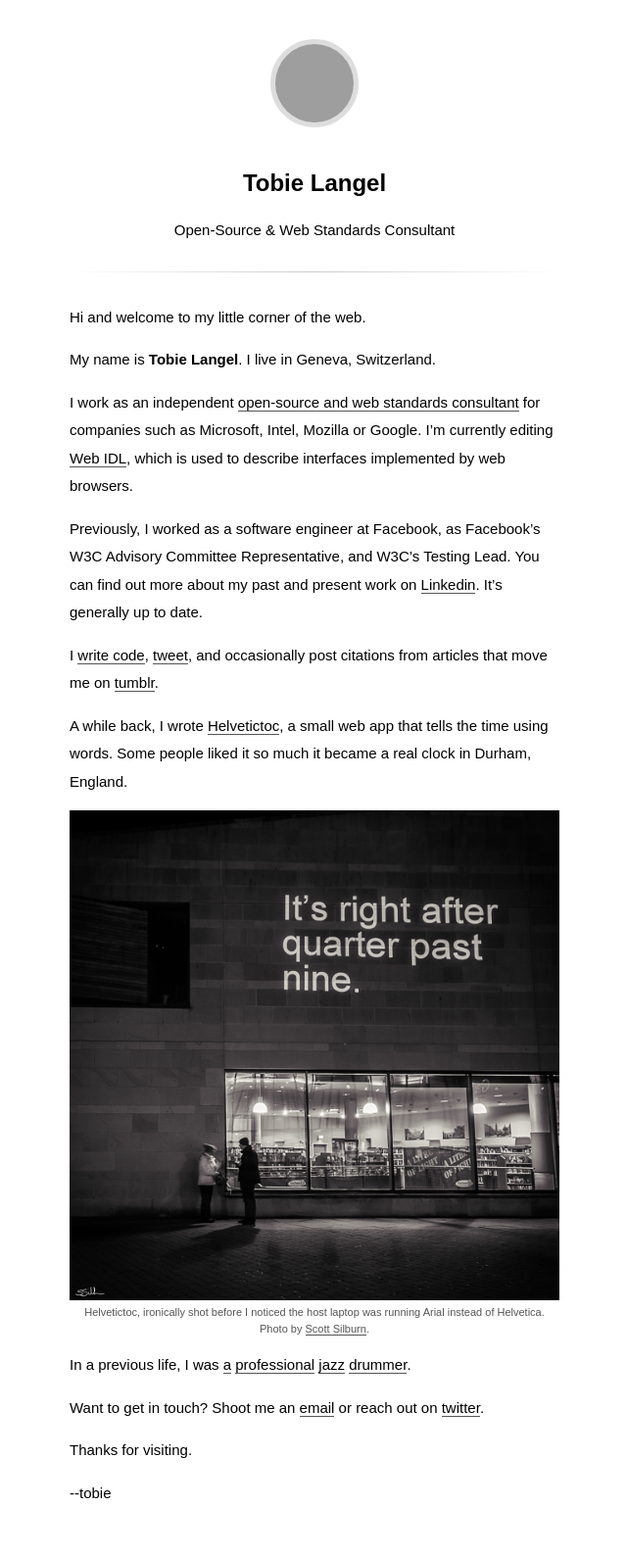
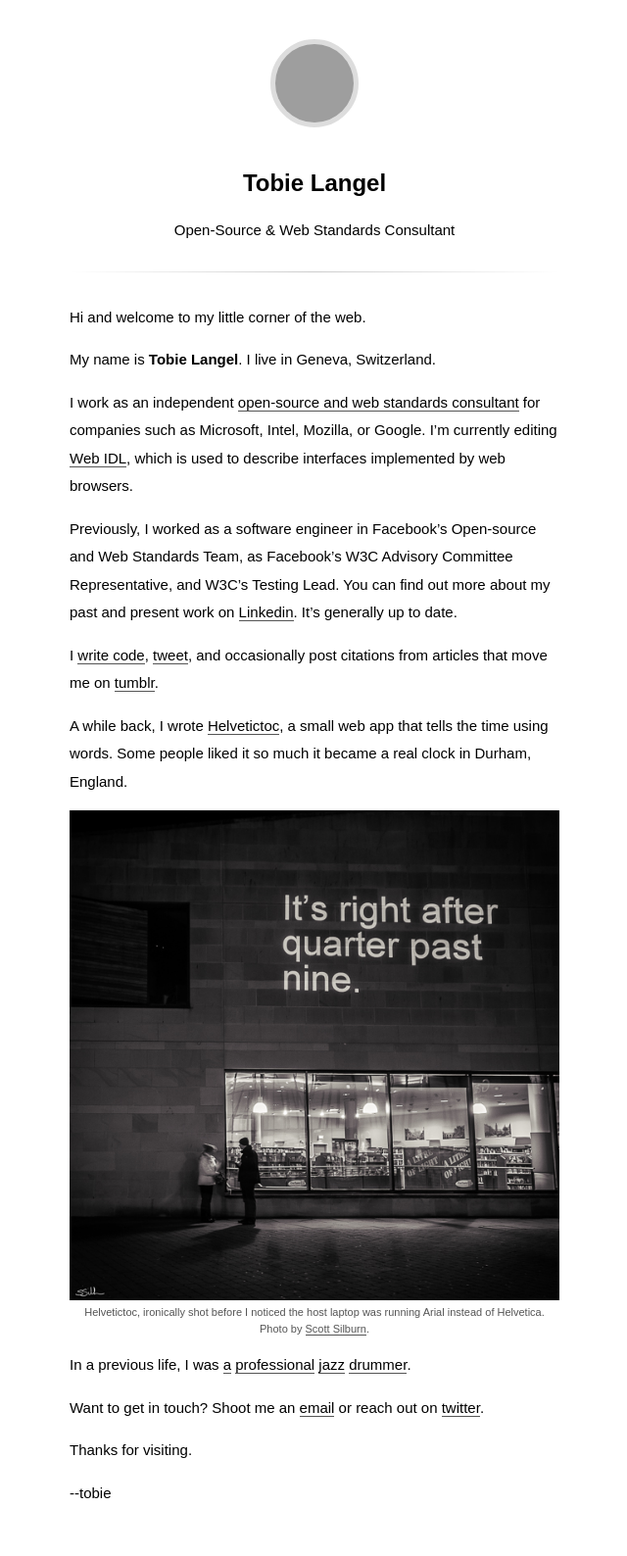
Before and after one commit to tobie/www.tobie.me, a Jekyll site: the page built from index.md, in a window 1280 px wide. Shown: the whole page at 98% size, without its empty margins (319-959 px from the left). Built offline with Jekyll 4.4.1, drawn with Linux system fonts in a browser that asks for light colours; some web fonts are replaced; grey boxes are pictures that could not be loaded.

Commit message:
Update index.md

```diff
--- a/index.md
+++ b/index.md
@@ -10,11 +10,11 @@ Hi and welcome to my little corner of the web.
 My name is **Tobie Langel**. I live in Geneva, Switzerland.
 
 I work as an independent [open-source and web standards consultant](http://www.codespeaks.com)
-for companies such as Microsoft, Intel, Mozilla or Google.
+for companies such as Microsoft, Intel, Mozilla, or Google.
 I'm currently editing [Web IDL](http://heycam.github.io/webidl/),
 which is used to describe interfaces implemented by web browsers.
 
-Previously, I worked as a software engineer at Facebook,
+Previously, I worked as a software engineer in Facebook's Open-source and Web Standards Team,
 as Facebook's W3C Advisory Committee Representative,
 and W3C's Testing Lead.
 You can find out more about my past and present work on [Linkedin](https://ch.linkedin.com/in/tobielangel).
```
